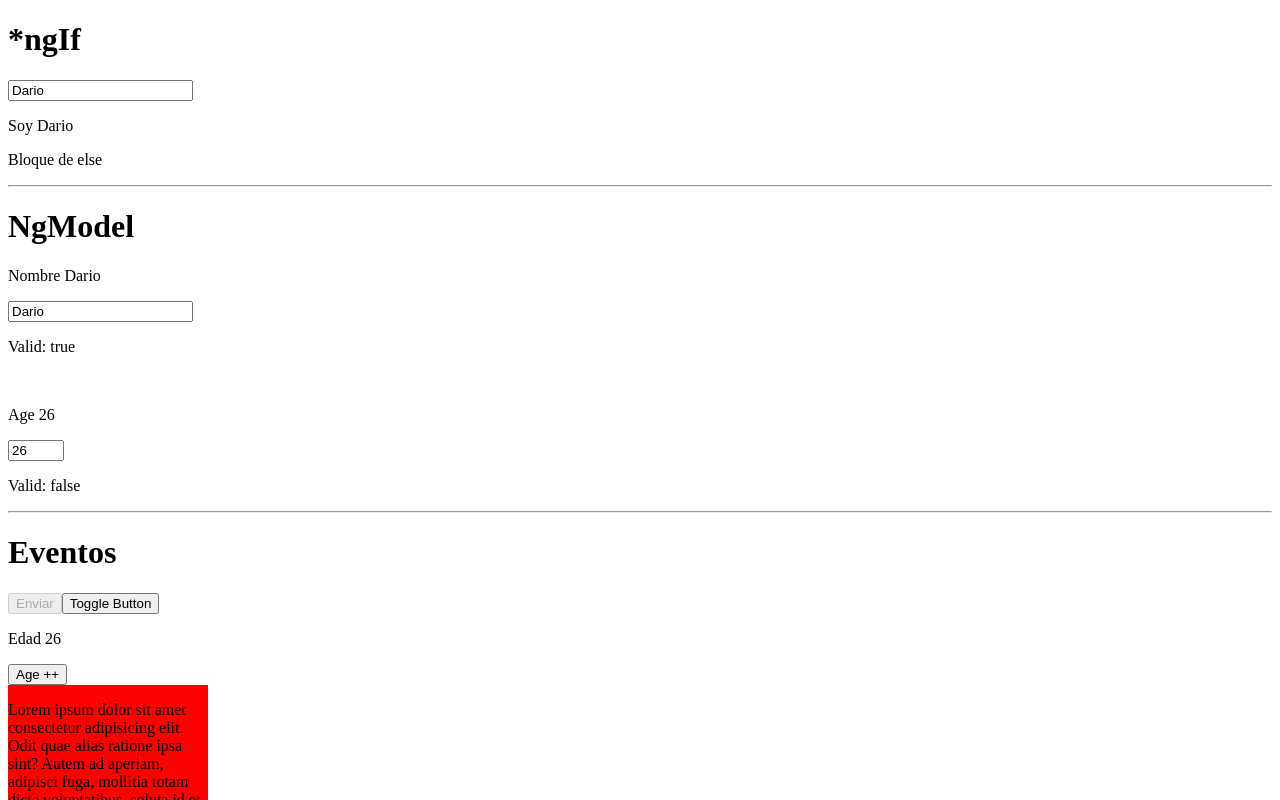
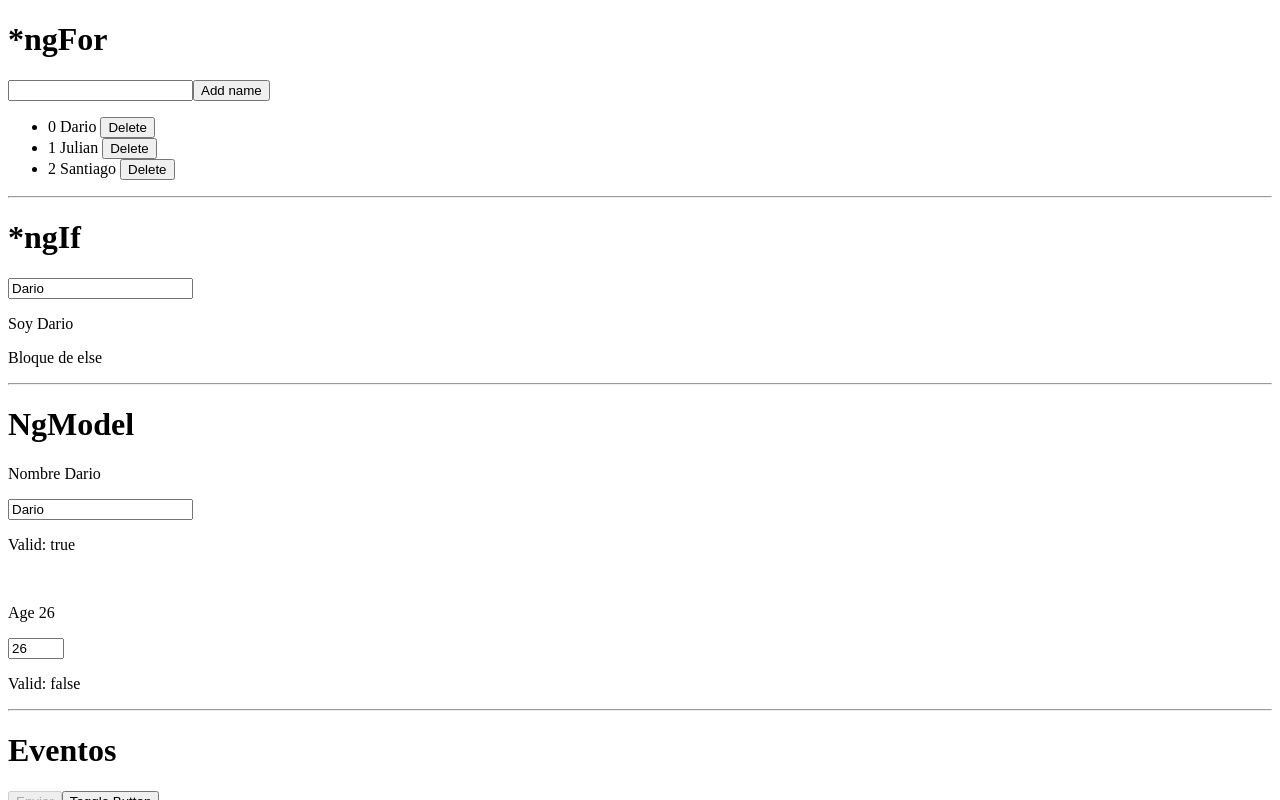
Before and after one commit to dturin1997/Curso-De-Fundamentos-De-Angular, an Angular app: page / in a window 1280 px wide. Shown: the top 800 px of the page. Built offline with nearby package versions, Linux system fonts and the light colour scheme.

Commit message:
Video-12-platzi: Uso de *ngFor

```diff
--- a/src/app/app.component.html
+++ b/src/app/app.component.html
@@ -1,3 +1,14 @@
+<h1>*ngFor</h1>
+<input type="text" required [(ngModel)]="newName"/>
+<button (click)="addName()">Add name</button>
+<ul>
+  <li *ngIf="names.length === 0">No hay nombres</li>
+  <li *ngFor="let name of names; index as i">
+    {{ i }} {{ name }}
+    <button (click)="deleteName(i)">Delete</button>
+  </li>
+</ul>
+<hr>
 <h1>*ngIf</h1>
 <input type="text" required [(ngModel)]="person.name"/>
 <p *ngIf="person.name === 'Dario'">Soy Dario</p>
--- a/src/app/app.component.ts
+++ b/src/app/app.component.ts
@@ -17,6 +17,9 @@
     avatar:
       'https://www.google.com/images/branding/googlelogo/1x/googlelogo_color_272x92dp.png',
   };
+  names: string[] = ['Dario', 'Julian', 'Santiago'];
+  names2: any[] = ['Dario', 'Julian', 'Santiago', 12];
+  newName = '';
 
   toggleButton() {
     this.btnDisabled = !this.btnDisabled;
@@ -35,4 +38,13 @@
     const element = event.target as HTMLInputElement;
     this.person.name = element.value;
   }
+
+  addName() {
+    this.names.push(this.newName);
+    this.newName = '';
+  }
+
+  deleteName(index: number) {
+    this.names.splice(index, 1);
+  }
 }
```
